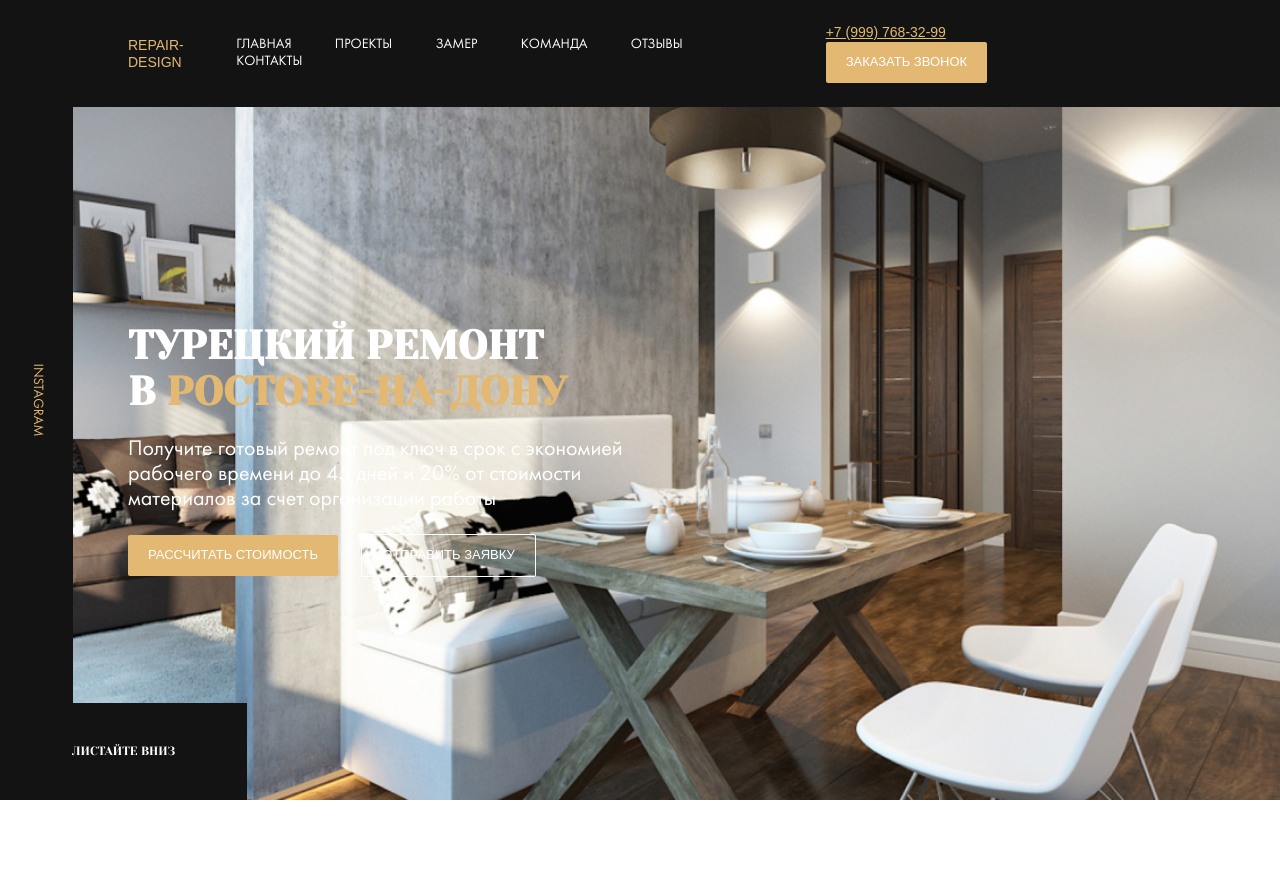
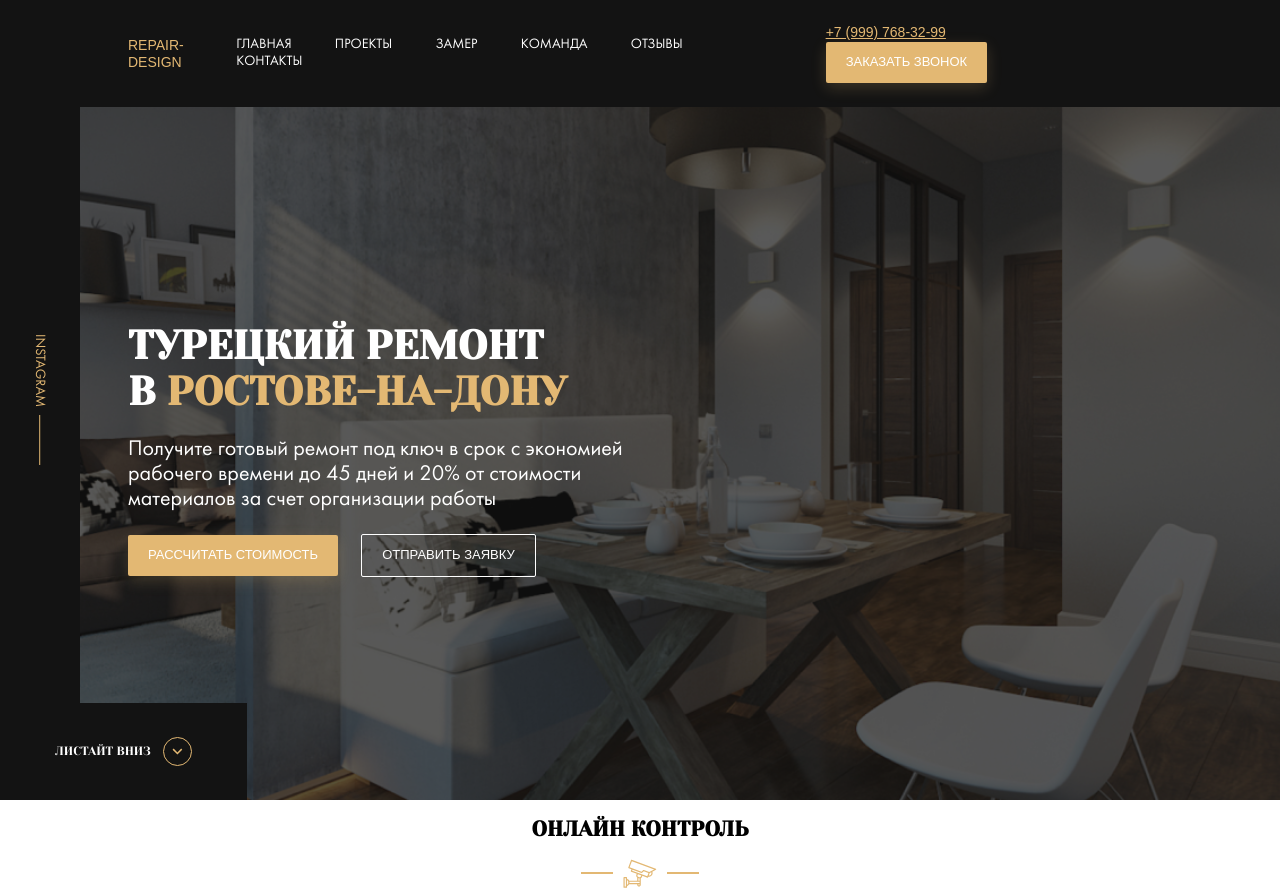
Before and after one commit to OleksandrSkliar/repair_company, a website: page src/index.html in a window 1280 px wide. Before the commit the page ends 800 px from the top, so only its background shows below. Drawn offline with Linux system fonts and the light colour scheme; files whose address does not match are found by name; a web font is replaced by a local one.

Commit message:
feat: add control section and move body settings in _settings.sass, add hover and before and after

```diff
--- a/src/index.html
+++ b/src/index.html
@@ -62,8 +62,19 @@
             </button>
           </div>
         </div>
-        <a href="#" class="hero__scroll-down">Листайте вниз</a>
+        <a href="#" class="hero__scroll-down">Листайт вниз</a>
       </section>
+      <section class="section control">
+        <div class="container">
+          <div class="section-title">
+            <h2 class="section-title__heading">Oнлайн контроль</h2>
+            <div class="section-title__image">
+              <img src="img/monitoring.svg" alt="video" />
+            </div>
+          </div>
+        </div>
+      </section>
+      <!-- /.section control -->
     </main>
   </body>
 </html>
--- a/src/sass/_interface.sass
+++ b/src/sass/_interface.sass
@@ -5,10 +5,21 @@
   border-radius: 2px
   border: none
   text-transform: uppercase
+  &:hover
+    cursor: pointer
   &--primary
     background-color: $primary
     color: $light
+    box-shadow: 0px 5px 15px rgba($primary, 0.2)
+    transition: box-shadow 0.3s
+    &:hover
+      box-shadow: none
   &--outline
     border: 1px solid $light
     background-color: transparent
     color: $light
+    transition: color 0.3s
+    transition: border 0.3s
+    &:hover
+      border: 1px solid $primary
+      color: $primary
--- /dev/null
+++ b/src/sass/_settings.sass
@@ -0,0 +1,22 @@
+*, *:before, *:after
+  box-sizing: border-box
+
+body
+  font-family: 'Futura Book', 'Arial', sans-serif
+  font-size: 14px
+
+.section
+  &-title
+    text-align: center
+    text-transform: uppercase
+    font-family: 'Yeseva One', cursive
+    &__image
+      display: flex
+      justify-content: center
+      align-items: center
+      &::after, &::before
+        content: ''
+        width: 32px
+        height: 2px
+        background-color: $primary
+        margin: 0 10px
--- a/src/sass/style.sass
+++ b/src/sass/style.sass
@@ -3,12 +3,7 @@
 @import 'variables'
 @import 'interface'
 @import 'grid'
+@import 'settings'
 @import 'templates/header'
 @import 'templates/hero'
-
-*, *:before, *:after
-  box-sizing: border-box
-
-body
-  font-family: 'Futura Book', 'Arial', sans-serif
-  font-size: 14px
+@import 'templates/control'
--- a/src/sass/templates/_header.sass
+++ b/src/sass/templates/_header.sass
@@ -23,6 +23,9 @@
     color: $light
     text-transform: uppercase
     margin-right: 40px
+    transition: color 0.2s
+    &:hover
+      color: $primary
 
 .phone
   font-family: 'Futura Demi', 'Arial', sans-serif
--- a/src/sass/templates/_hero.sass
+++ b/src/sass/templates/_hero.sass
@@ -5,7 +5,16 @@
   height: 100vh
   padding-top: 100px
   color: $light
+  &::before
+    content: ''
+    position: absolute
+    top: 0
+    left: 0
+    width: 100%
+    height: 100%
+    background: rgba($dark, 0.7);
   &__content
+    position: relative
     max-width: 670px
   &__text
     font-size: 22px
@@ -33,16 +42,33 @@
     color: $light
     text-transform: uppercase
     text-decoration: none
+    &::after
+      content: ''
+      background: url('../img/arow-down.svg') no-repeat center
+      width: 29px
+      height: 29px
+      border: 1.5px solid $primary
+      border-radius: 50%
+      margin-left: 12px
 .instagram
   display: flex
   justify-content: center
   align-items: center
   background-color: $dark
   &__link
+    display: flex
+    align-items: center
     text-transform: uppercase
     color: $primary
     text-decoration: none
     transform: rotate(90deg)
+    line-height: 0.8
+    &::after
+      content: ''
+      width: 50px
+      height: 1px
+      background-color: $primary
+      margin-left: 8px
 .title
   margin: 0
   font-family: 'Yeseva One', 'Arial', cursive
```
Also changed, not shown: src/css/style.css, src/img/arow-down.svg (added), src/img/monitoring.svg (added), src/sass/templates/_control.sass (added).
